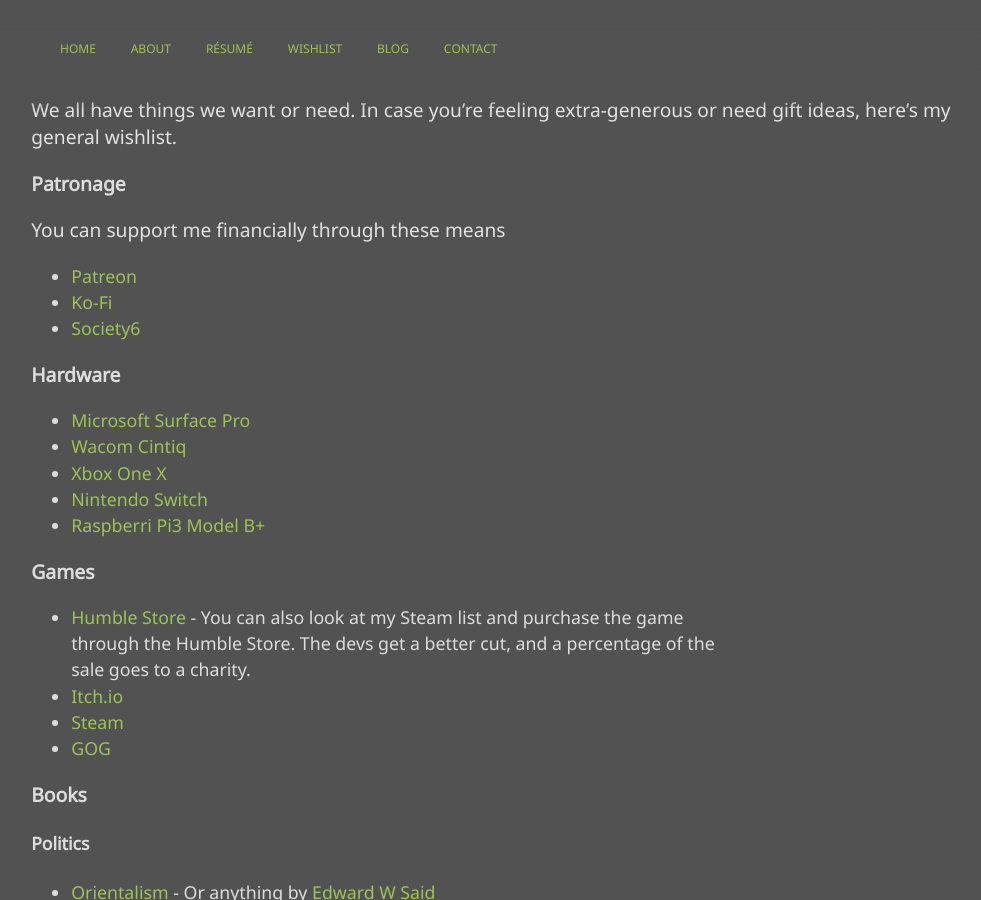
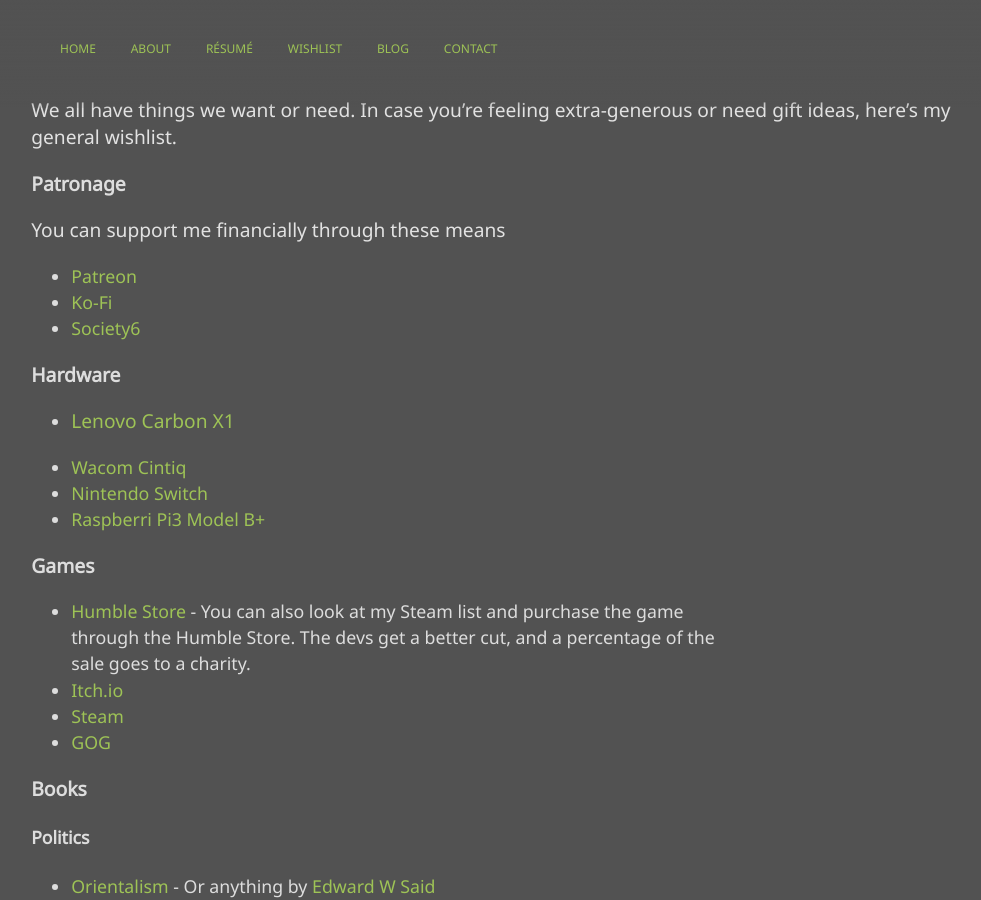
Before and after one commit to mstfacmly/mstfacmly.github.io, a Jekyll site: the page built from wishlist.md, in a window 1280 px wide and 900 px high. Shown: the whole window, without its empty margins (148-1129 px from the left). Built offline with Jekyll 4.4.1, drawn with Linux system fonts in a browser that asks for light colours; nearby versions of some CDN libraries; a script that is not in the unit is left out.

Commit message:
update wishlist

```diff
--- a/wishlist.md
+++ b/wishlist.md
@@ -12,9 +12,11 @@
 * [Society6](https://society6.com/mstfacmly)
 
 ### Hardware
+* [Lenovo Carbon X1](https://www.lenovo.com/ca/en/laptops/thinkpad/thinkpad-x/ThinkPad-X1-Carbon-6th-Gen/p/22TP2TXX16G)
+{% comment %}
 * [Microsoft Surface Pro](https://www.microsoft.com/en-ca/p/surface-pro-6)
+{% endcomment %}
 * [Wacom Cintiq](https://wacom.com/en-us/products/pen-displays/wacom-cintiq-pro-24)
-* [Xbox One X](https://www.microsoft.com/en-ca/p/xbox-one-x-1tb-console)
 * [Nintendo Switch](https://nintendo.com/switch)
 * [Raspberri Pi3 Model B+](https://www.raspberrypi.org/products/raspberry-pi-3-model-b-plus)
 
```
